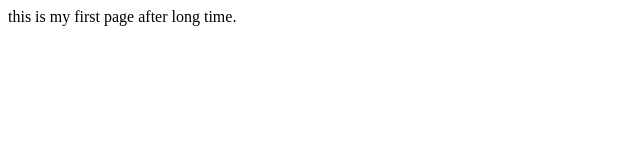
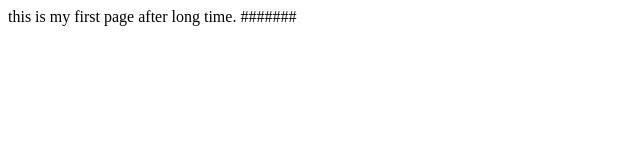
Before and after one commit to himanshu8k22/test, a plain HTML site: page index.html in a window 1280 px wide. Shown: the full height of the page, 0-640 px from the left. Drawn offline with Linux system fonts and the light colour scheme.

Commit message:
new update

```diff
--- a/index.html
+++ b/index.html
@@ -16,7 +16,7 @@
         <!--[if lt IE 7]>
             <p class="browsehappy">You are using an <strong>outdated</strong> browser. Please <a href="#">upgrade your browser</a> to improve your experience.</p>
         <![endif]-->
-        this is my first page after long time.
+        this is my first page after long time. #######
         <script src="" async defer></script>
     </body>
 </html>
```
